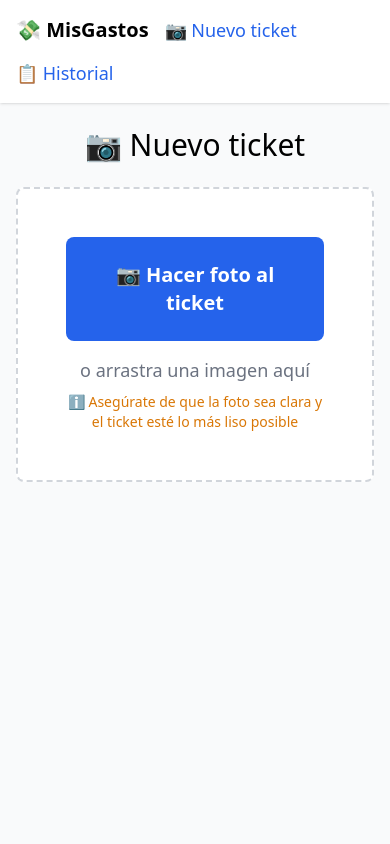
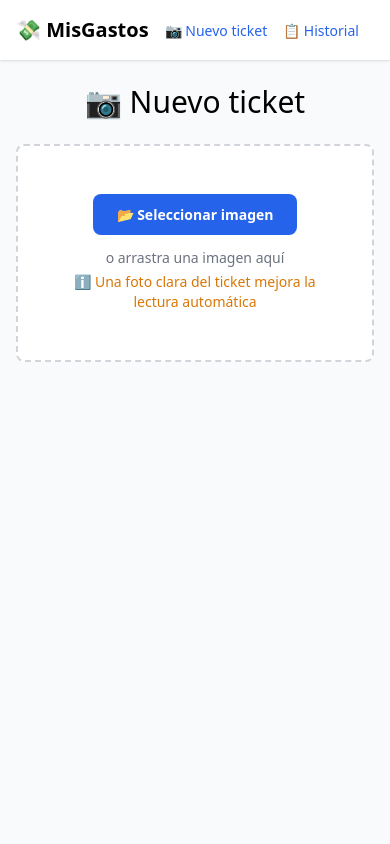
Before and after one commit to carlosjarenom/MisGastos, a Flask app: page /scan in a window 390 px wide. Run offline with Flask 3, Linux system fonts and the light colour scheme; data comes from the database, SQL or seed files in the repository; data that the repository does not hold is empty; some libraries are stand-ins or nearby versions.

Commit message:
refactor(ui): rediseñar para PC/portátil — eliminar diseño tablet/touch
- base.html: fuentes 18px → 14px (body, inputs, botones)
- upload.html: eliminar capture="environment", cambiar "Hacer foto" → "Seleccionar imagen", reducir padding botones
- scan/edit.html: reducir botón Guardar (py-4 text-xl → py-2.5) y enlace (py-3 → py-1.5 text-sm)
- dashboard.html: botones rápidos py-6 text-lg → py-2.5, grid fijo 4 columnas
- expenses/detail.html: botones acciones py-3 text-lg → py-2
- expenses/edit.html: botones py-3 text-lg → py-2, reducir gap/pt
- import_excel.html: botón py-3 text-lg → py-2

Closes #29

```diff
--- a/templates/base.html
+++ b/templates/base.html
@@ -8,9 +8,9 @@
     <script src="https://unpkg.com/htmx.org@1.9.12"></script>
     <script src="https://cdn.tailwindcss.com"></script>
     <style>
-        /* Fuentes más grandes para tablet */
-        body { font-size: 18px; }
-        input, select, button { font-size: 18px; }
+        /* Tamaños estándar para escritorio */
+        body { font-size: 14px; }
+        input, select, button { font-size: 14px; }
     </style>
 </head>
 <body class="bg-gray-50 min-h-screen">
--- a/templates/expenses/detail.html
+++ b/templates/expenses/detail.html
@@ -77,15 +77,15 @@
 {% endif %}
 
 <!-- Acciones -->
-<div class="flex gap-4">
+<div class="flex gap-3">
     <a href="/expense/{{ txn.id }}/edit"
-       class="flex-1 bg-blue-600 hover:bg-blue-700 text-white text-center py-3 rounded-lg font-bold text-lg">
+       class="flex-1 bg-blue-600 hover:bg-blue-700 text-white text-center py-2 rounded-lg font-bold">
         ✏️ Editar
     </a>
     <form method="POST" action="/expense/{{ txn.id }}/delete"
           onsubmit="return confirm('¿Borrar este gasto? Esta acción no se puede deshacer.')"
           class="flex-1">
-        <button type="submit" class="w-full bg-red-600 hover:bg-red-700 text-white py-3 rounded-lg font-bold text-lg">
+        <button type="submit" class="w-full bg-red-600 hover:bg-red-700 text-white py-2 rounded-lg font-bold">
             🗑️ Borrar
         </button>
     </form>
--- a/templates/expenses/edit.html
+++ b/templates/expenses/edit.html
@@ -58,12 +58,12 @@
         </select>
     </div>
 
-    <div class="flex gap-4 pt-4">
-        <button type="submit" class="flex-1 bg-green-600 hover:bg-green-700 text-white py-3 rounded font-bold text-lg">
+    <div class="flex gap-3 pt-3">
+        <button type="submit" class="flex-1 bg-green-600 hover:bg-green-700 text-white py-2 rounded font-bold">
             ✅ Guardar cambios
         </button>
         <a href="/expense/{{ txn.id }}"
-           class="flex-1 text-center text-gray-600 py-3 border rounded hover:bg-gray-50 font-bold text-lg">
+           class="flex-1 text-center text-gray-600 py-2 border rounded hover:bg-gray-50 font-bold">
             Cancelar
         </a>
     </div>
--- a/templates/import_excel.html
+++ b/templates/import_excel.html
@@ -42,7 +42,7 @@
             <p class="text-sm text-gray-500 mt-1">Formatos soportados: .xlsx, .xls</p>
         </div>
 
-        <button type="submit" class="bg-blue-600 hover:bg-blue-700 text-white px-8 py-3 rounded font-bold text-lg">
+        <button type="submit" class="bg-blue-600 hover:bg-blue-700 text-white px-6 py-2 rounded font-bold">
             📥 Importar
         </button>
     </form>
--- a/templates/scan/upload.html
+++ b/templates/scan/upload.html
@@ -10,18 +10,18 @@
           hx-swap="innerHTML"
           class="border-2 border-dashed border-gray-300 rounded-lg p-12 bg-white">
 
-        <input type="file" name="image" accept="image/*" capture="environment"
+        <input type="file" name="image" accept="image/*"
                class="hidden" id="file-input">
 
         <button type="button"
                 onclick="document.getElementById('file-input').click()"
-                class="bg-blue-600 hover:bg-blue-700 text-white px-8 py-6 rounded-lg text-xl font-bold">
-            📷 Hacer foto al ticket
+                class="bg-blue-600 hover:bg-blue-700 text-white px-6 py-2.5 rounded-lg font-bold">
+            📂 Seleccionar imagen
         </button>
 
-        <p class="mt-4 text-gray-500">o arrastra una imagen aquí</p>
-        <p class="mt-2 text-sm text-amber-600">
-            ℹ️ Asegúrate de que la foto sea clara y el ticket esté lo más liso posible
+        <p class="mt-3 text-gray-500">o arrastra una imagen aquí</p>
+        <p class="mt-1 text-sm text-amber-600">
+            ℹ️ Una foto clara del ticket mejora la lectura automática
         </p>
     </form>
 
```
Also changed, not shown: templates/scan/edit.html (+5 -4 lines), templates/stats/dashboard.html (+5 -5 lines).
